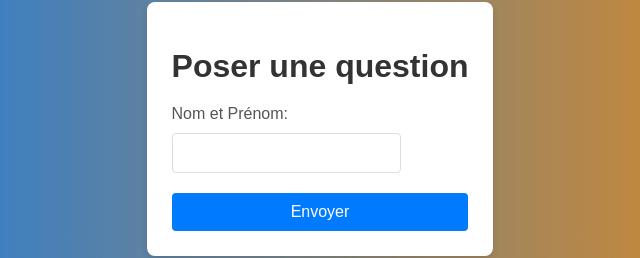
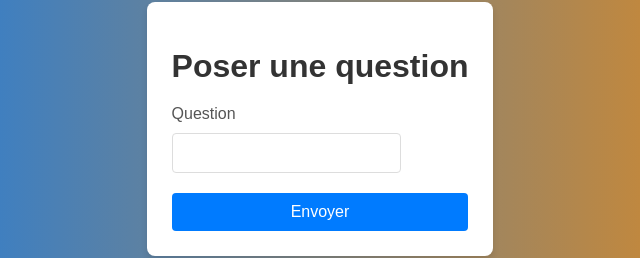
Before and after one commit to lolesx/question, a plain HTML site: page index.html in a window 1280 px wide. Shown: the part 271-529 px from the top of the page, 320-960 px from the left. Drawn offline with Linux system fonts and the light colour scheme.

Commit message:
Update index.html

```diff
--- a/index.html
+++ b/index.html
@@ -73,8 +73,8 @@
     <div class="container">
         <h1>Poser une question</h1>
         <form id="questionForm" onsubmit="submitForm(); return false;">
-            <label for="name">Nom et Prénom:</label>
-            <input type="text" id="name" name="name" required>
+            <label for="name">Question</label>
+            <input type="text" id="question" name="question" required>
             <button type="submit">Envoyer</button>
         </form>
     </div>
```
